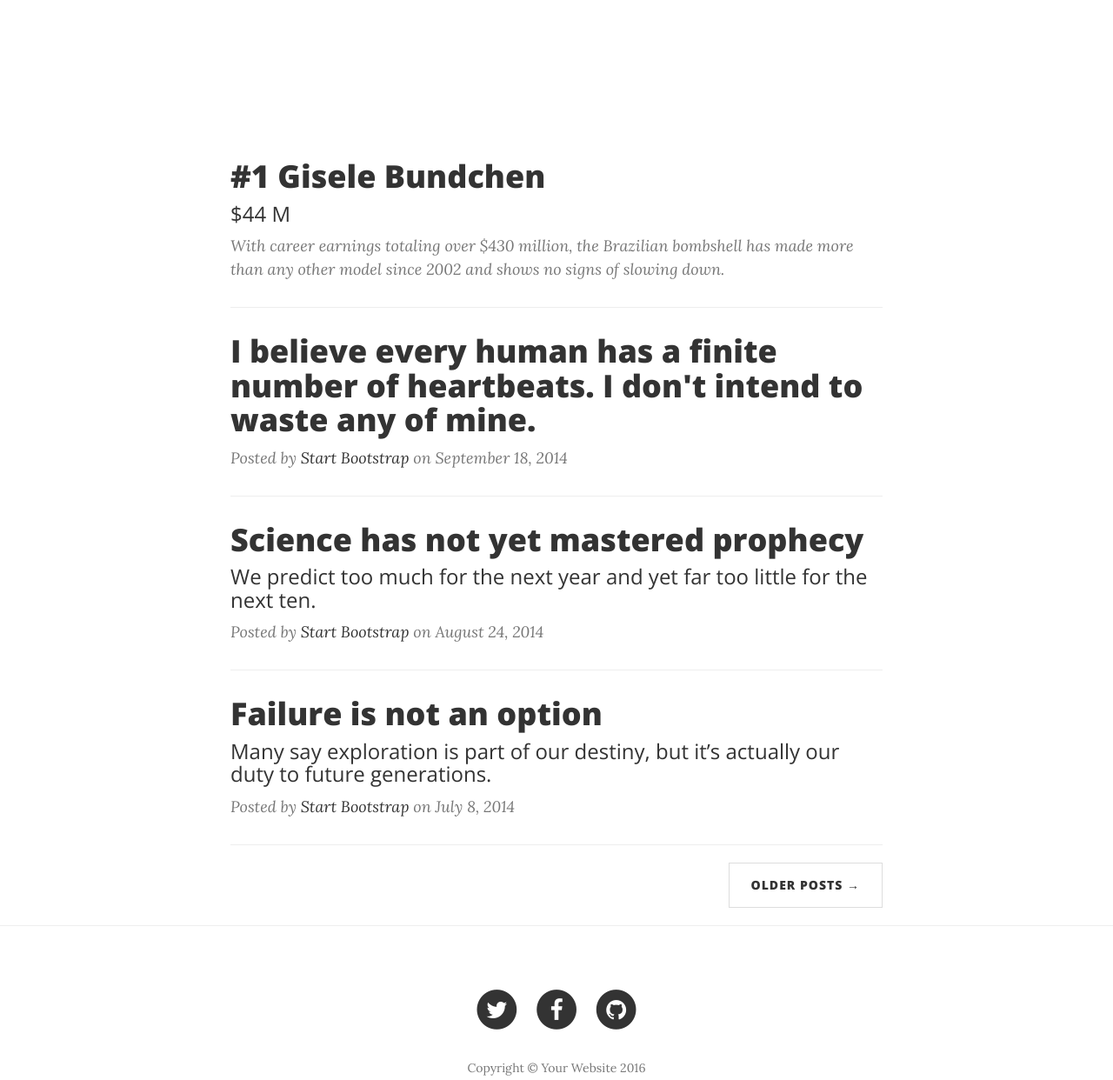
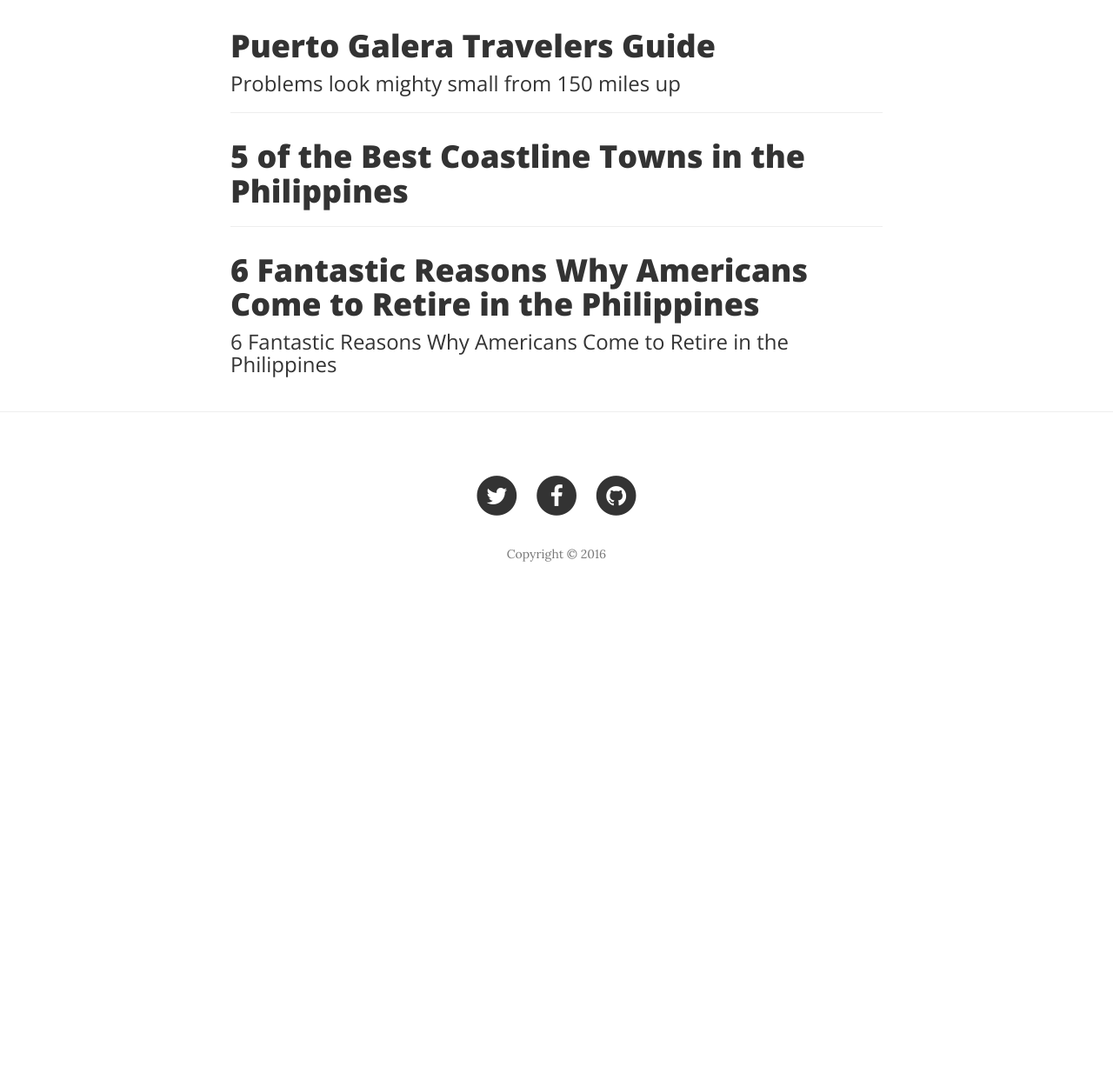
Before and after one commit to katemascay14/Blog, a website: page index.html in a window 1280 px wide. Shown: the part 495-1737 px from the top of the page at 87% size. After the commit the page ends 1208 px from the top, so only its background shows below. Drawn offline with nearby package versions, Linux system fonts and the light colour scheme.

Commit message:
Update index.html

```diff
--- a/index.html
+++ b/index.html
@@ -9,7 +9,7 @@
     <meta name="description" content="">
     <meta name="author" content="">
 
-    <title>Clean Blog</title>
+    <title>Travelicious</title>
 
     <!-- Bootstrap Core CSS -->
     <link href="start/bootstrap/css/bootstrap.min.css" rel="stylesheet">
@@ -42,7 +42,7 @@
                     <span class="sr-only">Toggle navigation</span>
                     Menu <i class="fa fa-bars"></i>
                 </button>
-                <a class="navbar-brand" href="index.html">Start Bootstrap</a>
+
             </div>
 
             <!-- Collect the nav links, forms, and other content for toggling -->
@@ -69,14 +69,14 @@
 
     <!-- Page Header -->
     <!-- Set your background image for this header on the line below. -->
-    <header class="intro-header" style="background-image: url('img/123.png')">
+    <header class="intro-header" style="background-image: url('img/home-bg.jpg')">
         <div class="container">
             <div class="row">
                 <div class="col-lg-8 col-lg-offset-2 col-md-10 col-md-offset-1">
                     <div class="site-heading">
-                        <h1>Top 5 Highest paid Models Worldwide</h1>
+                        <h1>Travelicious</h1>
                         <hr class="small">
-                        <span class="subheading"></span>
+                        <span class="subheading">Travelicious Blog</span>
                     </div>
                 </div>
             </div>
@@ -90,52 +90,40 @@
                 <div class="post-preview">
                     <a href="post.html">
                         <h2 class="post-title">
-                            #1 Gisele Bundchen
+                            Puerto Galera Travelers Guide
                         </h2>
                         <h3 class="post-subtitle">
-                            $44 M
+                            Problems look mighty small from 150 miles up
                         </h3>
                     </a>
-                    <p class="post-meta">With career earnings totaling over $430 million, the Brazilian bombshell has made more than any other model since 2002 and shows no signs of slowing down.</p>
+
                 </div>
                 <hr>
                 <div class="post-preview">
-                    <a href="post.html">
+                    <a href="post2.html">
                         <h2 class="post-title">
-                            I believe every human has a finite number of heartbeats. I don't intend to waste any of mine.
+                         5 of the Best Coastline Towns in the Philippines
                         </h2>
                     </a>
-                    <p class="post-meta">Posted by <a href="#">Start Bootstrap</a> on September 18, 2014</p>
+
                 </div>
                 <hr>
                 <div class="post-preview">
-                    <a href="post.html">
+                    <a href="post3.html">
                         <h2 class="post-title">
-                            Science has not yet mastered prophecy
+                            6 Fantastic Reasons Why Americans Come to Retire in the Philippines
                         </h2>
                         <h3 class="post-subtitle">
-                            We predict too much for the next year and yet far too little for the next ten.
+                            6 Fantastic Reasons Why Americans Come to Retire in the Philippines
                         </h3>
                     </a>
-                    <p class="post-meta">Posted by <a href="#">Start Bootstrap</a> on August 24, 2014</p>
+
                 </div>
-                <hr>
-                <div class="post-preview">
-                    <a href="post.html">
-                        <h2 class="post-title">
-                            Failure is not an option
-                        </h2>
-                        <h3 class="post-subtitle">
-                            Many say exploration is part of our destiny, but it’s actually our duty to future generations.
-                        </h3>
-                    </a>
-                    <p class="post-meta">Posted by <a href="#">Start Bootstrap</a> on July 8, 2014</p>
-                </div>
-                <hr>
+
                 <!-- Pager -->
                 <ul class="pager">
                     <li class="next">
-                        <a href="#">Older Posts &rarr;</a>
+
                     </li>
                 </ul>
             </div>
@@ -175,7 +163,7 @@
                             </a>
                         </li>
                     </ul>
-                    <p class="copyright text-muted">Copyright &copy; Your Website 2016</p>
+                    <p class="copyright text-muted">Copyright &copy;  2016</p>
                 </div>
             </div>
         </div>
```
